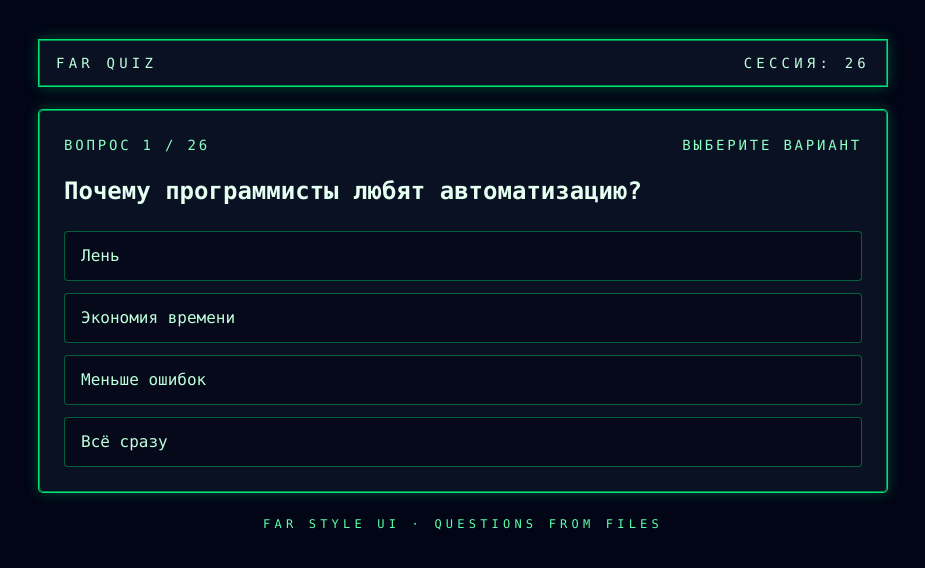
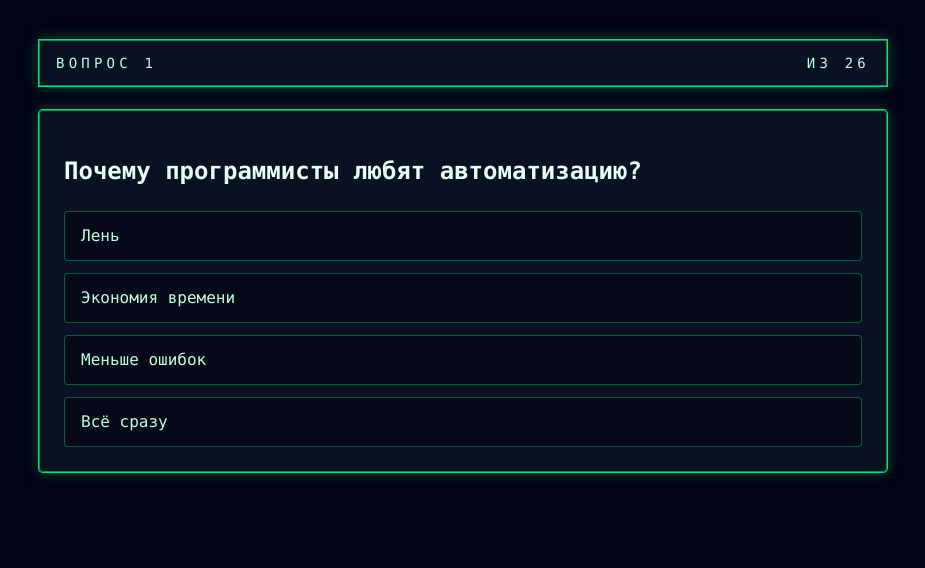
Before and after one commit to QuAzI/quiz-20260116, a React (Vite) app: page / in a window 1280 px wide. Shown: the top 568 px of the page, without its empty margins (177-1102 px from the left). Built offline with nearby package versions, Linux system fonts and the light colour scheme; no server answers; the HTML template or start-up script is replaced by a standard one.

Commit message:
Header redesign

```diff
--- a/src/App.tsx
+++ b/src/App.tsx
@@ -145,8 +145,8 @@ const App = () => {
         <div className="absolute inset-0 bg-slate-950/75 backdrop-blur-sm" />
         <div className="relative mx-auto flex min-h-screen max-w-4xl flex-col gap-6 px-6 py-10">
           <header className="flex items-center justify-between border border-far-500/60 bg-slate-900/70 px-4 py-3 text-sm uppercase tracking-[0.3em] shadow-far">
-            <span>FAR QUIZ</span>
-            <span>СЕССИЯ: {total || "—"}</span>
+            <span>ВОПРОС {currentIndex + 1}</span>
+            <span>ИЗ {total || "—"}</span>
           </header>
 
           {state === "loading" && (
@@ -163,9 +163,8 @@ const App = () => {
 
           {state === "ready" && !isFinished && currentQuestion && (
             <main className="rounded border border-far-500/60 bg-slate-900/70 p-6 shadow-far">
-              <div className="flex flex-wrap items-center justify-between gap-3 text-sm uppercase tracking-[0.2em] text-far-200">
-                <span>Вопрос {currentIndex + 1} / {total}</span>
-                <span>{answered ? "ОТВЕТ ПРИНЯТ" : "ВЫБЕРИТЕ ВАРИАНТ"}</span>
+              <div className="flex flex-wrap items-center justify-end gap-3 text-sm uppercase tracking-[0.2em] text-far-200">
+                <span>{answered ? "ОТВЕТ ПРИНЯТ" : ""}</span>
               </div>
               <h1 className="mt-5 text-2xl font-semibold text-far-50">
                 {currentQuestion.question}
@@ -240,9 +239,6 @@ const App = () => {
             </main>
           )}
 
-          <footer className="text-center text-xs uppercase tracking-[0.35em] text-far-300">
-            FAR STYLE UI · QUESTIONS FROM FILES
-          </footer>
         </div>
       </div>
     </div>
```
